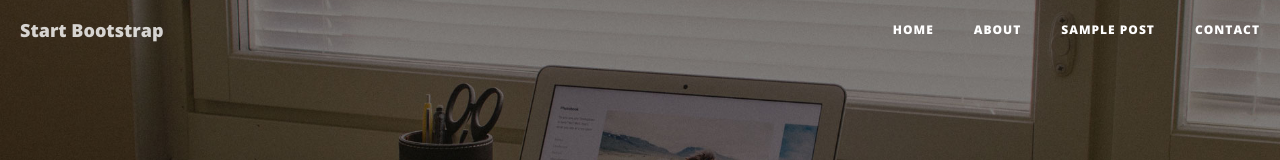
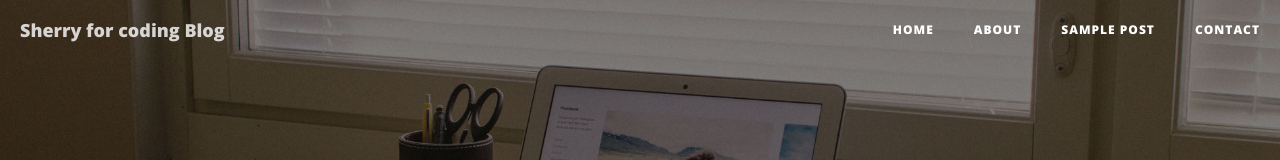
Before and after one commit to comedawn/Girlscodingdaydemo, a website: page index.html in a window 1280 px wide. Shown: the top 160 px of the page. Drawn offline with nearby package versions, Linux system fonts and the light colour scheme.

Commit message:
Modify index.html
Modify title and navbar herf

```diff
--- a/index.html
+++ b/index.html
@@ -9,7 +9,7 @@
     <meta name="description" content="">
     <meta name="author" content="">
 
-    <title>Clean Blog</title>
+    <title>Sherry for coding Blog</title>
 
     <!-- Bootstrap Core CSS -->
     <link href="vendor/bootstrap/css/bootstrap.min.css" rel="stylesheet">
@@ -42,7 +42,7 @@
                     <span class="sr-only">Toggle navigation</span>
                     Menu <i class="fa fa-bars"></i>
                 </button>
-                <a class="navbar-brand" href="index.html">Start Bootstrap</a>
+                <a class="navbar-brand" href="index.html">Sherry for coding Blog</a>
             </div>
 
             <!-- Collect the nav links, forms, and other content for toggling -->
```
